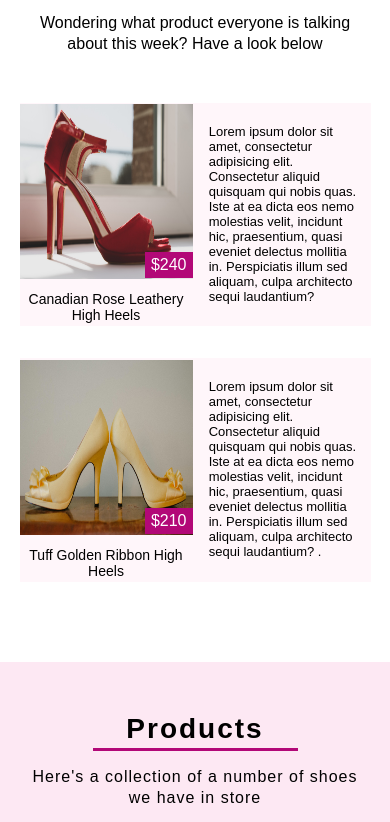
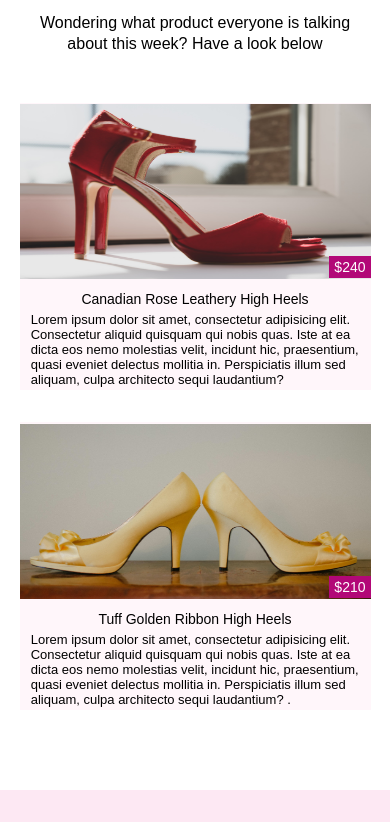
Before and after one commit to LifelikeDev/Lady-In-Heels-Website, a plain HTML site: page index.html in a window 390 px wide. Shown: the part 619-1441 px from the top of the page. Drawn offline with Linux system fonts and the light colour scheme.

Commit message:
Responsiveness added

```diff
--- a/css/styles.css
+++ b/css/styles.css
@@ -34,7 +34,7 @@ img {
 /* Content */
 body {
   font-family: "Merriweather", sans-serif;
-  width: 100vw;
+  /* width: 100vw; */
   margin: 0;
 }
 
@@ -554,7 +554,7 @@ span.price {
   }
 
   .about-logo img {
-    height: 180px;
+    height: 120px;
   }
 }
 
@@ -584,6 +584,10 @@ span.price {
   }
 
   .trending-product {
+    grid-template-columns: 1fr;
+    grid-template-areas:
+      "intro"
+      "desc";
     grid-gap: 5px;
   }
 
@@ -594,6 +598,11 @@ span.price {
   .products-collection {
     grid-template-columns: repeat(auto-fit, minmax(120px, 1fr));
     grid-gap: 20px;
+  }
+
+  span.price {
+    font-size: 14px;
+    padding: 3px 5px;
   }
 
   .intro-img img {
@@ -607,4 +616,8 @@ span.price {
   .partner-logo i {
     font-size: 36px;
   }
+
+  .about-para {
+    font-size: 16px;
+  }
 }
--- a/index.html
+++ b/index.html
@@ -44,7 +44,7 @@
                     <h1 class="preview-header">
                         Rose Leathery High Heels
                     </h1>
-                    <a href="#" class="preview-link">Read More</a>
+                    <a href="#trend-one" class="preview-link">Read More</a>
                 </div>
 
             </div>
@@ -54,7 +54,7 @@
                     <h1 class="preview-header">
                         Golden Ribbon High Heels
                     </h1>
-                    <a href="#" class="preview-link">Read More</a>
+                    <a href="#trend-two" class="preview-link">Read More</a>
                 </div>
             </div>
 
@@ -68,7 +68,7 @@
             <h3 class="section-subheading">Wondering what product everyone is talking about this week? Have a look below</h3>
 
             <div class="trending-products__wrapper">
-                <div class="trending-product">
+                <div class="trending-product" id="trend-one">
                     <div class="intro">
                         <div class="intro-img">
                             <img src="img/red.jpg" alt="rosy leathery heels">
@@ -82,7 +82,7 @@
                     </div>
                 </div>
 
-                <div class="trending-product">
+                <div class="trending-product" id="trend-two">
                     <div class="intro">
                         <div class="intro-img">
                             <img src="img/cream.jpg" alt="rosy leathery heels">
```
